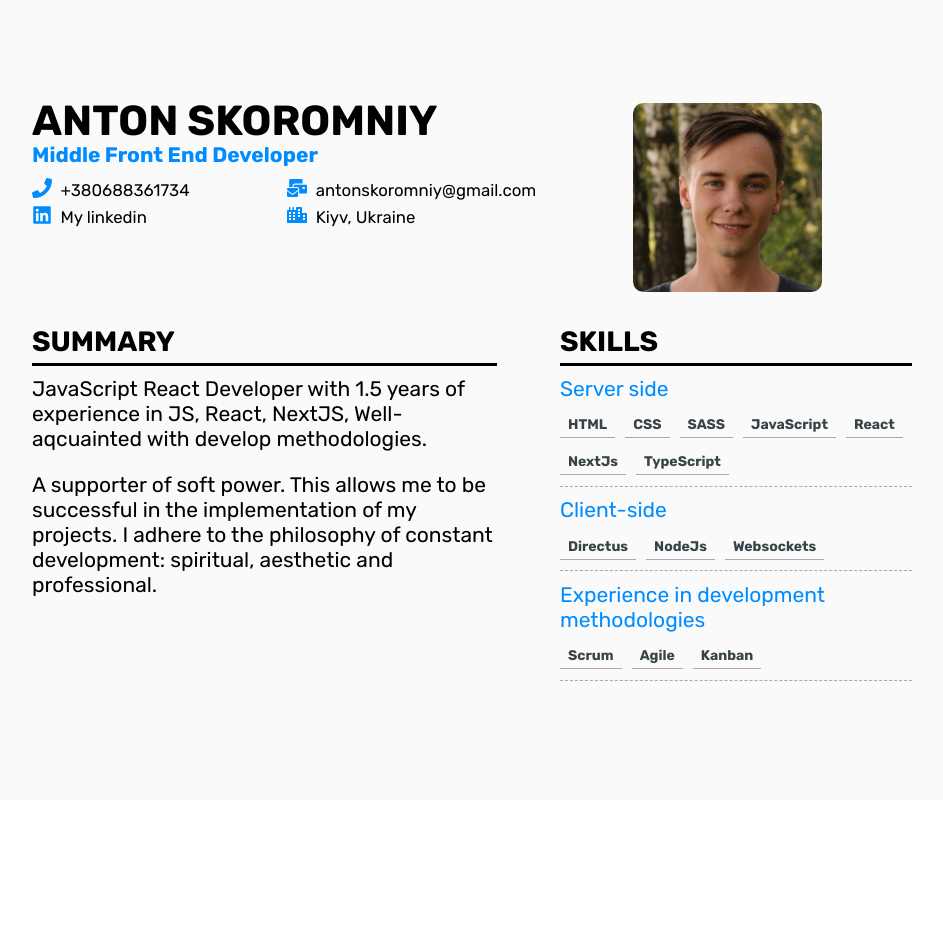
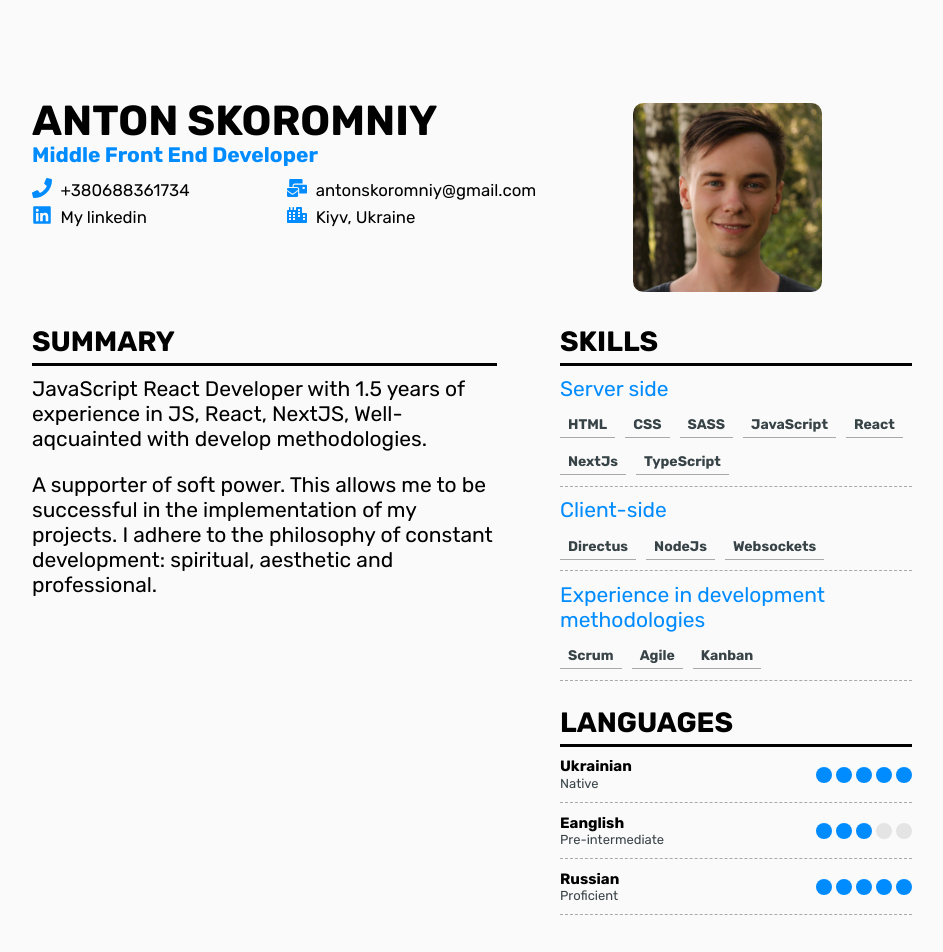
Before and after one commit to antonskr/anton.skoromniy.cv, a React (Create React App) app: page / in a window 1280 px wide. Shown: the top 952 px of the page, without its empty margins (168-1111 px from the left). Before the commit the page ends 800 px from the top, so only its background shows below. Built offline with nearby package versions, Linux system fonts and the light colour scheme.

Commit message:
Added (Languages) block

```diff
--- a/src/App.tsx
+++ b/src/App.tsx
@@ -5,7 +5,7 @@ import Layout from './Layout/Layout';
 import BasicInfo from "./Components/BasicInfo/BasicInfo";
 import Column from "./Column/Column";
 
-function App() {
+function App():JSX.Element {
   return (
     <Layout>
         <BasicInfo />
--- a/src/Column/Column.tsx
+++ b/src/Column/Column.tsx
@@ -1,16 +1,18 @@
 import styles from './Column.module.scss';
 import Summary from "../Components/Summary/Summary";
 import Skills from "../Components/Skills/Skills";
+import Languages from "../Components/Languages/Languages";
 
 
 const Column = (): JSX.Element => {
     return (
         <div className={styles.column}>
             <div>
-                <Summary/>
+                <Summary />
             </div>
             <div>
-                <Skills/>
+                <Skills />
+                <Languages />
             </div>
         </div>
     )
--- /dev/null
+++ b/src/Components/Languages/Languages.module.scss
@@ -0,0 +1,44 @@
+@import '../../variables';
+.languages {
+  margin-top: 1em;
+
+  &__container {
+    display: flex;
+    align-items: center;
+    padding: 0.5em 0;
+    border-bottom: 1px dashed #a9a9a9;
+
+    &__textGroup {
+      flex-grow: 1;
+
+      &__lang {
+        font-size: var(--text-size-small-lg);
+        line-height: var(--text-size-small-lh);
+        font-weight: 700;
+      }
+
+      &__level {
+        font-size: var(--text-size-mini);
+        line-height: var(--text-size-mini-lh);
+        color: $lightened-black-color;
+      }
+    }
+  }
+}
+
+.rating {
+  display: flex;
+  gap: 4px;
+
+  &__circle {
+    width: 16px;
+    height: 16px;
+    border-radius: 100%;
+    background: rgb(228, 228, 228);
+    transition: 300ms;
+
+    &.filled {
+      background: $blue-color;
+    }
+  }
+}
--- /dev/null
+++ b/src/Components/Languages/Languages.tsx
@@ -0,0 +1,72 @@
+import styles from './Languages.module.scss'
+import TitleWithLine from "../Ui/TitleWithLine/TitleWithline";
+import cn from 'classnames';
+import {useEffect, useRef} from "react";
+
+interface IRating {
+    number:  number,
+    elems: number[]
+}
+
+interface Ilanguage {
+    language: string,
+    level: string,
+    rating: 1 | 2 | 3 | 4 | 5
+}
+
+const Rating = ({ number, elems }: IRating) => {
+    const ratingRef = useRef<HTMLDivElement>(null);
+
+    useEffect(() => {
+        let ratingElems = ratingRef.current?.querySelectorAll(`.${styles.rating__circle}`)
+        ratingElems?.forEach((_el, idx) => {
+            if (idx < number) {
+                setTimeout(() => {
+                    _el.classList.add(styles.filled)
+                },  100 * idx )
+            }
+        })
+    }, [number])
+
+    return (
+        <div className={styles.rating} ref={ratingRef}>
+            {
+                elems.map((_el, idx) => {
+                    return (
+                        <div className={cn(styles.rating__circle)} key={`circle${idx}`}/>
+                    )
+                })
+            }
+        </div>
+    )
+}
+
+Rating.defaultProps = {
+    number: 0,
+    elems: [1, 2, 3, 4, 5]
+}
+
+const Language = ({ language, level, rating }: Ilanguage) => {
+  return (
+      <div className={styles.languages__container}>
+          <div className={styles.languages__container__textGroup}>
+              <p className={styles.languages__container__textGroup__lang}>{ language }</p>
+              <p className={styles.languages__container__textGroup__level}>{ level }</p>
+          </div>
+          <Rating number={rating}/>
+      </div>
+  )
+}
+
+const Languages = () => {
+    return (
+        <div className={styles.languages}>
+            <TitleWithLine title={'Languages'}/>
+            <Language language='Ukrainian' level='Native' rating={5} />
+            <Language language='Eanglish' level='Pre-intermediate' rating={3} />
+            <Language language='Russian' level='Proficient' rating={5} />
+        </div>
+    )
+}
+
+export default Languages;
--- a/src/Components/Skills/Skills.tsx
+++ b/src/Components/Skills/Skills.tsx
@@ -17,7 +17,7 @@ const SkillCard = ({ category, skills }: ISkillsCard) => {
                 {
                     skills.map(_el => {
                         return (
-                            <p>{_el}</p>
+                            <p key={_el}>{_el}</p>
                         )
                     })
                 }
```
